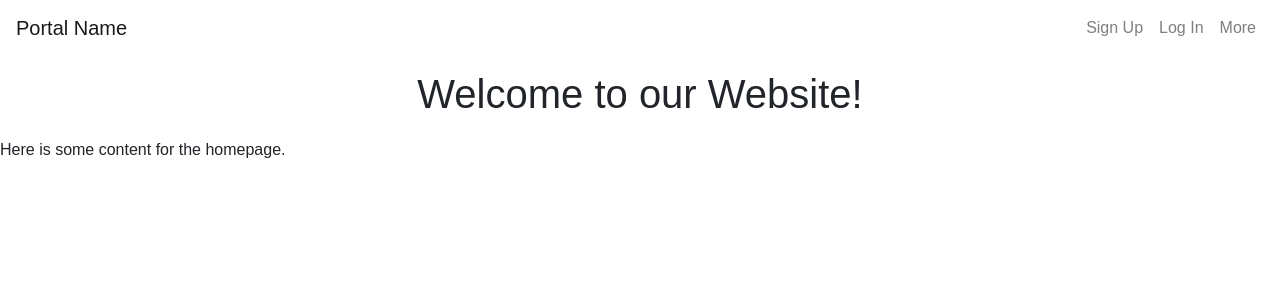
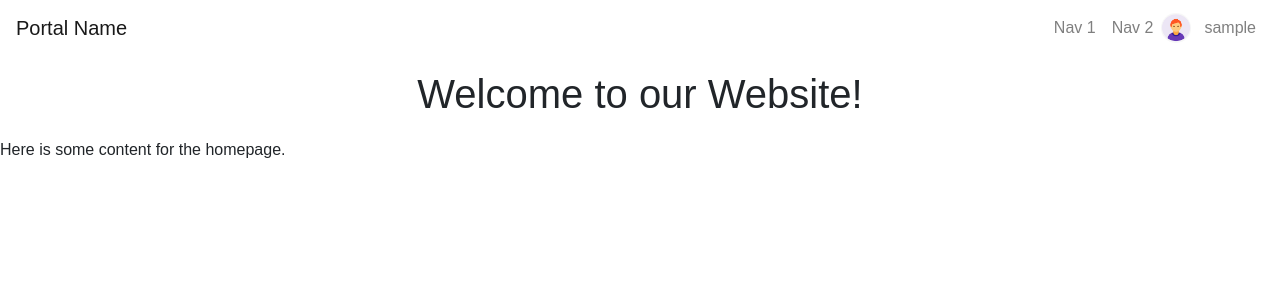
Before and after one commit to amoghkini/flask-template, a Flask app: page / in a window 1280 px wide. Shown: the top 300 px of the page. Run offline with Flask 3, Linux system fonts and the light colour scheme; the visitor is signed in with stand-in values (Sample User, id 1); some libraries are stand-ins or nearby versions.

Commit message:
profile pic on navbar

```diff
--- a/src/app.py
+++ b/src/app.py
@@ -1,4 +1,4 @@
-from flask import Flask, render_template, request, redirect, url_for, session
+from flask import Flask, render_template, request, redirect, url_for, session, send_from_directory
 
 app = Flask(__name__)
 app.secret_key = 'your_secret_key'  # Replace with a secure secret key
@@ -70,17 +70,26 @@ def signup():
 @app.route('/login', methods=['GET', 'POST'])
 def login():
     if request.method == 'POST':
-        username = request.form['firstName']
+        username = request.form['email']
         password = request.form['password']
 
         if is_valid_credentials(username, password):
-            session['username'] = username
+            session['user'] = username
             return redirect(url_for('index'))
         else:
             return render_template('login.html', error='Invalid username or password.')
 
     return render_template('login.html')
 
+@app.route('/profile_picture', methods=['GET'])
+def profile_picture():
+    # Assuming you have a session variable named 'user_profile_pic' that stores the profile picture URL
+    # if 'user_profile_pic' in session:
+    #     profile_pic =  session['user_profile_pic']
+    # else:
+    #     profile_pic = url_for('static', filename='images/default_profile_pic.jpg', _external=True)
+    return send_from_directory('static', 'images/default_profile_pic.jpg')
+
 
 if __name__ == '__main__':
     app.run(debug=True)
--- a/src/static/css/styles.css
+++ b/src/static/css/styles.css
@@ -527,3 +527,23 @@ body.dark-mode footer {
     margin-top: 70px;
     /* You can adjust this value as needed */
 }
+
+/* Additional CSS styles */
+.user-info {
+    display: flex;
+    align-items: center;
+}
+
+.profile-pic {
+    width: 30px;
+    height: 30px;
+    border-radius: 50%;
+    margin-right: 5px;
+    margin-top: 5px;
+    /* Adjust as needed */
+}
+
+.username {
+    font-weight: bold;
+    /* Add any additional styling you want */
+}
--- a/src/templates/navbar.html
+++ b/src/templates/navbar.html
@@ -6,6 +6,32 @@
     </button>
     <div class="collapse navbar-collapse" id="navbarNav">
         <ul class="navbar-nav ml-auto">
+            {% if session['user'] %}
+                <li class="nav-item">
+                    <a class="nav-link" href="{{ url_for('signup') }}">Nav 1</a>
+                </li>
+                <li class="nav-item">
+                    <a class="nav-link" href="{{ url_for('signup') }}">Nav 2</a>
+                </li>
+                <li class="nav-item">
+                    <div class="user-info">
+                        <img src="{{ url_for('profile_picture') }}" class="profile-pic" alt="Profile Picture">
+                    </div>
+                </li>
+                <li class="nav-item dropdown">
+                    <a class="nav-link" href="#" id="userMenuDropdown" role="button" data-toggle="dropdown"
+                        aria-haspopup="true" aria-expanded="false">
+                        {{ session['user'] }}
+                    </a>
+                    <div class="dropdown-menu dropdown-menu-right" aria-labelledby="userMenuDropdown">
+                        <a class="dropdown-item" href="#">Profile</a>
+                        <a class="dropdown-item" href="#">Settings</a>
+                        <div class="dropdown-divider"></div>
+                        <a class="dropdown-item" href="#">Logout</a>
+                    </div>
+                </li>
+
+            {% else %}
                 <li class="nav-item">
                     <a class="nav-link" href="{{ url_for('signup') }}">Sign Up</a>
                 </li>
@@ -28,6 +54,7 @@
                         </label>
                     </div>
                 </li>
+            {% endif %}
         </ul>
     </div>
 </nav>
```
Also changed, not shown: src/static/images/default_profile_pic.jpg (added). Lines whose indentation alone changed are shown as unchanged.
